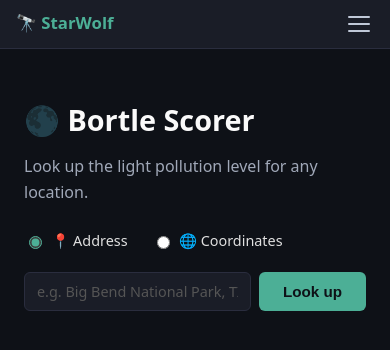
After one commit to traviswolverton/starwolf, a Django app: page /bortle in a window 390 px wide. The commit adds this page. Shown: the top 350 px of the page. Run offline with Django 5.2, Linux system fonts and the light colour scheme; some libraries are stand-ins or nearby versions.

Commit message:
Add Bortle Scorer page to Django (Phase 2, page 4 of 11)
Address or coordinates → HTMX POST → geocode if needed → bortle_lookup
→ inline result card + Leaflet map, no page reload.

- Alpine.js toggles between address and coordinate input modes
- Result fragment (_bortle_result.html) initialises a Leaflet map via
  inline <script> executed by HTMX after swap
- Leaflet loaded via CDN on the scorer page only (not in base.html)
- htmx-indicator shows "Looking up…" during the request
- Responsive: card stacks above description on narrow screens;
  coordinate inputs collapse to 2-col on mobile

Co-Authored-By: Claude Sonnet 4.6 <noreply@anthropic.com>

```diff
--- a/django/config/urls.py
+++ b/django/config/urls.py
@@ -17,6 +17,7 @@ def home(request):
 urlpatterns = [
     path("", home, name="home"),
     path("about", page_views.about, name="about"),
+    path("bortle", page_views.bortle_scorer, name="bortle_scorer"),
     path("api-guide", page_views.api_guide, name="api_guide"),
     path("feedback", page_views.feedback, name="feedback"),
     path("django-health", health),
--- a/django/pages/views.py
+++ b/django/pages/views.py
@@ -10,8 +10,44 @@ from django.http import HttpResponse
 from django.shortcuts import render
 from django.views.decorators.http import require_http_methods
 
+from bortle_lookup import lookup_bortle
+
 _FEEDBACK_LIMIT = 3
 _FEEDBACK_TTL = 24 * 3600
+
+_BORTLE_DESC = {
+    1: ("Excellent dark sky",             "Zodiacal light, gegenschein, and zodiacal band all visible. M33 is a direct-vision object. Scorpius and Sagittarius cast shadows."),
+    2: ("Truly dark site",                "Airglow weakly visible. M33 easily seen. Limiting magnitude ~7.1–7.5."),
+    3: ("Rural sky",                      "Some light pollution on the horizon. Milky Way shows tremendous structure. Limiting magnitude ~6.6–7.0."),
+    4: ("Rural / suburban transition",    "Light domes visible in several directions. Milky Way still impressive but lacks fine detail. Limiting magnitude ~6.1–6.5."),
+    5: ("Suburban sky",                   "Only hints of the Milky Way visible toward zenith. Light pollution obvious in most directions. Limiting magnitude ~5.6–6.0."),
+    6: ("Bright suburban sky",            "Milky Way only visible near zenith. M33 invisible. Limiting magnitude ~5.1–5.5."),
+    7: ("Suburban / urban transition",    "Milky Way barely visible. Clouds are brighter than the sky. Limiting magnitude ~4.6–5.0."),
+    8: ("City sky",                       "Sky is orange/grey. Stars barely visible. Limiting magnitude ~4.1–4.5."),
+    9: ("Inner-city sky",                 "Entire sky is bright. Only the brightest stars visible. Limiting magnitude <4.0."),
+}
+
+_BORTLE_COLOR = {
+    1: "#1a1a3e", 2: "#1a2a4e", 3: "#1e3a5f",
+    4: "#2e5a3f", 5: "#6e7a1f", 6: "#8e6a0f",
+    7: "#9e4a0f", 8: "#ae2a0f", 9: "#be0a0f",
+}
+
+
+def _geocode(address):
+    try:
+        r = http.get(
+            "https://nominatim.openstreetmap.org/search",
+            params={"q": address, "format": "json", "limit": 1},
+            headers={"User-Agent": "StarWolf-App/1.0"},
+            timeout=10,
+        )
+        results = r.json()
+        if not results:
+            return None, None
+        return float(results[0]["lat"]), float(results[0]["lon"])
+    except Exception:
+        return None, None
 
 
 def _ip_hash(request):
@@ -24,6 +60,46 @@ def _ip_hash(request):
 
 def about(request):
     return render(request, "pages/about.html")
+
+
+@require_http_methods(["GET", "POST"])
+def bortle_scorer(request):
+    if request.method == "GET":
+        return render(request, "pages/bortle_scorer.html")
+
+    # ── Resolve lat/lon ───────────────────────────────────────────────────────
+    address = request.POST.get("address", "").strip()
+    if address:
+        lat, lon = _geocode(address)
+        if lat is None:
+            return HttpResponse('<div class="alert error">Address not found. Try a more specific location or use coordinates.</div>')
+    else:
+        try:
+            lat = float(request.POST.get("lat", ""))
+            lon = float(request.POST.get("lon", ""))
+        except ValueError:
+            return HttpResponse('<div class="alert error">Invalid coordinates.</div>')
+
+    if not (-90 <= lat <= 90 and -180 <= lon <= 180):
+        return HttpResponse('<div class="alert error">Coordinates out of range.</div>')
+
+    # ── Bortle lookup ─────────────────────────────────────────────────────────
+    try:
+        data = lookup_bortle(lat, lon)
+    except FileNotFoundError:
+        return HttpResponse('<div class="alert error">World Atlas GeoTIFF is not available on this server.</div>')
+    except ValueError as e:
+        return HttpResponse(f'<div class="alert error">No data for this location: {e}</div>')
+
+    bortle = data["bortle"]
+    sqm    = data["sqm"]
+    label, desc = _BORTLE_DESC[bortle]
+    color  = _BORTLE_COLOR[bortle]
+
+    return render(request, "pages/_bortle_result.html", {
+        "bortle": bortle, "sqm": sqm, "label": label,
+        "desc": desc, "color": color, "lat": lat, "lon": lon,
+    })
 
 
 @require_http_methods(["GET", "POST"])
--- a/django/static/css/main.css
+++ b/django/static/css/main.css
@@ -348,3 +348,61 @@ textarea.auto-resize { resize: none; overflow: hidden; }
 .alert.error   { background: #2e1a1a; border-color: #e05555; color: #d8a0a0; }
 .alert.warning { background: #2e2a1a; border-color: #f0a500; color: #d8c8a0; }
 .alert a { color: inherit; font-weight: 600; }
+
+/* ── Bortle Scorer ───────────────────────────────────────────────────────── */
+.bortle-form-wrap { max-width: 680px; }
+
+.input-row {
+  display: flex;
+  gap: 0.5rem;
+}
+.input-row .text-input { flex: 1; }
+
+.coord-row {
+  display: grid;
+  grid-template-columns: 1fr 1fr auto;
+  gap: 0.75rem;
+  align-items: end;
+}
+.field-btn { display: flex; flex-direction: column; }
+@media (max-width: 560px) {
+  .coord-row { grid-template-columns: 1fr 1fr; }
+  .field-btn { grid-column: 1 / -1; }
+}
+
+.htmx-indicator { display: none; color: #888; font-size: 0.85rem; margin-top: 0.5rem; }
+.htmx-request .htmx-indicator { display: block; }
+
+.bortle-result { max-width: 780px; }
+
+.bortle-grid {
+  display: grid;
+  grid-template-columns: 160px 1fr;
+  gap: 1.5rem;
+  align-items: start;
+  margin-bottom: 1.5rem;
+}
+@media (max-width: 520px) {
+  .bortle-grid { grid-template-columns: 1fr; }
+}
+
+.bortle-card {
+  border-radius: 12px;
+  padding: 1.5rem 1rem;
+  text-align: center;
+  color: white;
+}
+.bortle-number { font-size: 3rem; font-weight: 700; line-height: 1; }
+.bortle-sub    { font-size: 0.78rem; opacity: 0.85; margin-top: 4px; }
+.bortle-hr     { border: none; border-top: 1px solid rgba(255,255,255,0.3); margin: 12px 0; }
+.bortle-sqm    { font-size: 1.4rem; font-weight: 600; }
+
+.bortle-detail h2 { margin-top: 0; color: #fafafa; }
+.coords-caption   { font-size: 0.82rem; color: #666; margin-top: 0.75rem; }
+
+.bortle-map {
+  height: 320px;
+  border-radius: 8px;
+  border: 1px solid #2a2d3e;
+  overflow: hidden;
+}
--- a/django/templates/base.html
+++ b/django/templates/base.html
@@ -23,6 +23,7 @@
 
     <nav class="nav-links" :class="{ 'is-open': open }">
       <a href="{% url 'about' %}" @click="open = false">About</a>
+      <a href="{% url 'bortle_scorer' %}" @click="open = false">Bortle</a>
       <a href="{% url 'api_guide' %}" @click="open = false">API</a>
       <a href="{% url 'feedback' %}" @click="open = false">Feedback</a>
       {% if user.is_authenticated %}
--- /dev/null
+++ b/django/templates/pages/bortle_scorer.html
@@ -0,0 +1,79 @@
+{% extends "base.html" %}
+{% block title %}Bortle Scorer — StarWolf{% endblock %}
+
+{% block content %}
+<h1>🌑 Bortle Scorer</h1>
+<p class="subtitle">Look up the light pollution level for any location.</p>
+
+<div x-data="{ mode: 'address' }" class="bortle-form-wrap">
+
+  <div class="radio-group" style="margin-bottom: 1.25rem;">
+    <label class="radio-label">
+      <input type="radio" x-model="mode" value="address"> 📍 Address
+    </label>
+    <label class="radio-label">
+      <input type="radio" x-model="mode" value="coords"> 🌐 Coordinates
+    </label>
+  </div>
+
+  <!-- Address form -->
+  <form
+    x-show="mode === 'address'"
+    method="post"
+    hx-post="{% url 'bortle_scorer' %}"
+    hx-target="#result"
+    hx-swap="innerHTML"
+    hx-indicator="#spinner"
+    class="bortle-form"
+  >
+    {% csrf_token %}
+    <input type="hidden" name="mode" value="address">
+    <div class="input-row">
+      <input
+        type="text"
+        name="address"
+        class="text-input"
+        placeholder="e.g. Big Bend National Park, TX"
+        required
+      >
+      <button type="submit" class="btn-primary">Look up</button>
+    </div>
+  </form>
+
+  <!-- Coordinates form -->
+  <form
+    x-show="mode === 'coords'"
+    method="post"
+    hx-post="{% url 'bortle_scorer' %}"
+    hx-target="#result"
+    hx-swap="innerHTML"
+    hx-indicator="#spinner"
+    class="bortle-form"
+  >
+    {% csrf_token %}
+    <input type="hidden" name="mode" value="coords">
+    <div class="coord-row">
+      <div class="field">
+        <label class="field-label">Latitude</label>
+        <input type="number" name="lat" class="text-input" value="30.67" step="any" min="-90" max="90" required>
+      </div>
+      <div class="field">
+        <label class="field-label">Longitude</label>
+        <input type="number" name="lon" class="text-input" value="-104.02" step="any" min="-180" max="180" required>
+      </div>
+      <div class="field field-btn">
+        <label class="field-label">&nbsp;</label>
+        <button type="submit" class="btn-primary">Score</button>
+      </div>
+    </div>
+  </form>
+
+  <div id="spinner" class="htmx-indicator">Looking up…</div>
+
+</div>
+
+<div id="result" style="margin-top: 1.5rem;"></div>
+
+<link rel="stylesheet" href="https://unpkg.com/leaflet@1.9.4/dist/leaflet.css">
+<script src="https://unpkg.com/leaflet@1.9.4/dist/leaflet.js"></script>
+{% endblock %}
```
Also changed, not shown: django/templates/pages/_bortle_result.html (added, +33 -0 lines).
